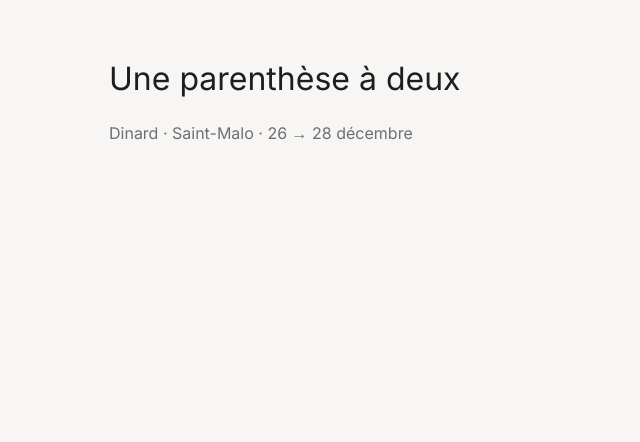
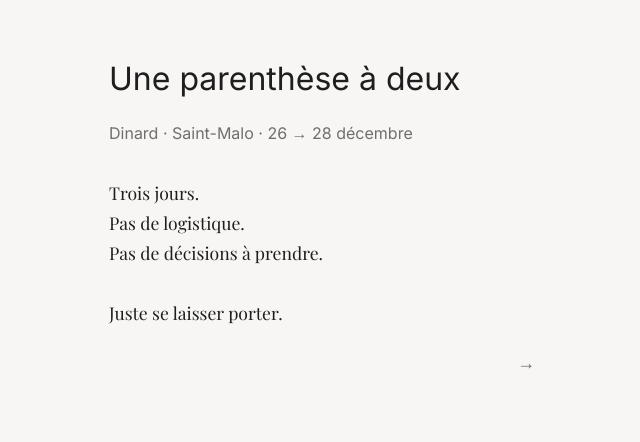
Before and after one commit to Al3x522/jetetoimoi, a plain HTML site: page index.html in a window 1280 px wide. Shown: the whole page, without its empty margins (315-955 px from the left). Drawn offline with nearby package versions, Linux system fonts and the light colour scheme.

Commit message:
Update index.html

```diff
--- a/index.html
+++ b/index.html
@@ -314,6 +314,8 @@
       { coords: [48.6493819, -2.0252011], label: "Intra-muros" }
     ]);
   }
+startIntroTyping();
+
 </script>
 
 </body>
```
